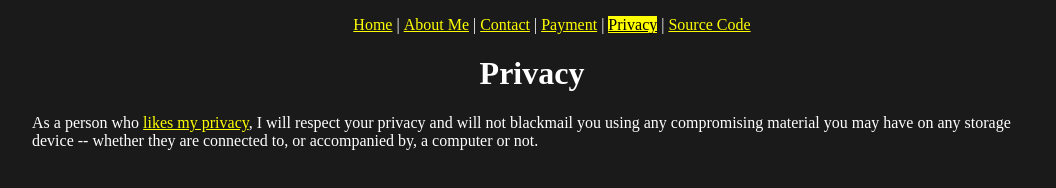
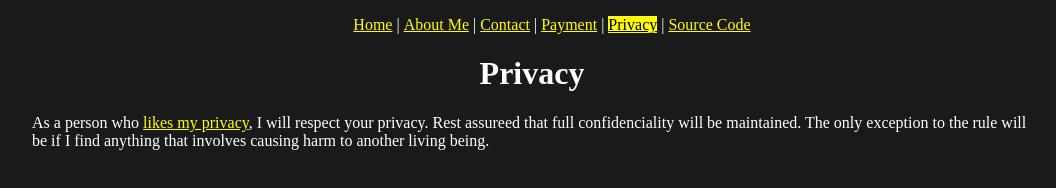
Before and after one commit to a-techy-boi/website, a plain HTML site: page articles/privacy.html in a window 1280 px wide. Shown: the whole page, without its empty margins (108-1164 px from the left). Drawn offline with Linux system fonts and the light colour scheme.

Commit message:
Updating Privacy page. Something less weird and more accurate.

```diff
--- a/articles/privacy.html
+++ b/articles/privacy.html
@@ -34,6 +34,6 @@
 	</nav>
         <body>
                 <h1 style="text-align: center;">Privacy</h1>
-		<p>As a person who <a href="aboutme.html">likes my privacy</a>, I will respect your privacy and will not blackmail you using any compromising material you may have on any storage device -- whether they are connected to, or accompanied by, a computer or not.</p>
+		<p>As a person who <a href="aboutme.html">likes my privacy</a>, I will respect your privacy. Rest assureed that full confidenciality will be maintained. The only exception to the rule will be if I find anything that involves causing harm to another living being.</p>
         </body>
 </html>
```
